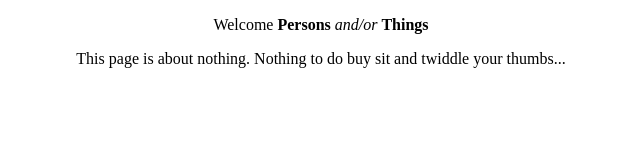
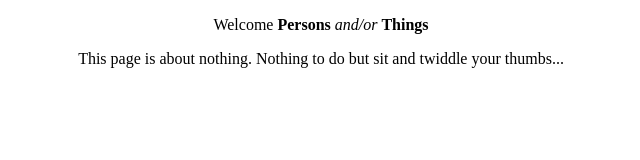
Before and after one commit to gervanpn/test5, a plain HTML site: page home.html in a window 1280 px wide. Shown: the full height of the page, 319-959 px from the left. Drawn offline with Linux system fonts and the light colour scheme.

Commit message:
Update home.html

```diff
--- a/home.html
+++ b/home.html
@@ -10,7 +10,7 @@
     <center>
       <p> Welcome <b>Persons</b> <i>and/or</i> <b>Things</b> </p>
       This page is about nothing.
-    Nothing to do buy sit and twiddle your thumbs...</center>
+    Nothing to do but sit and twiddle your thumbs...</center>
 
   </body>
 </html>
```
